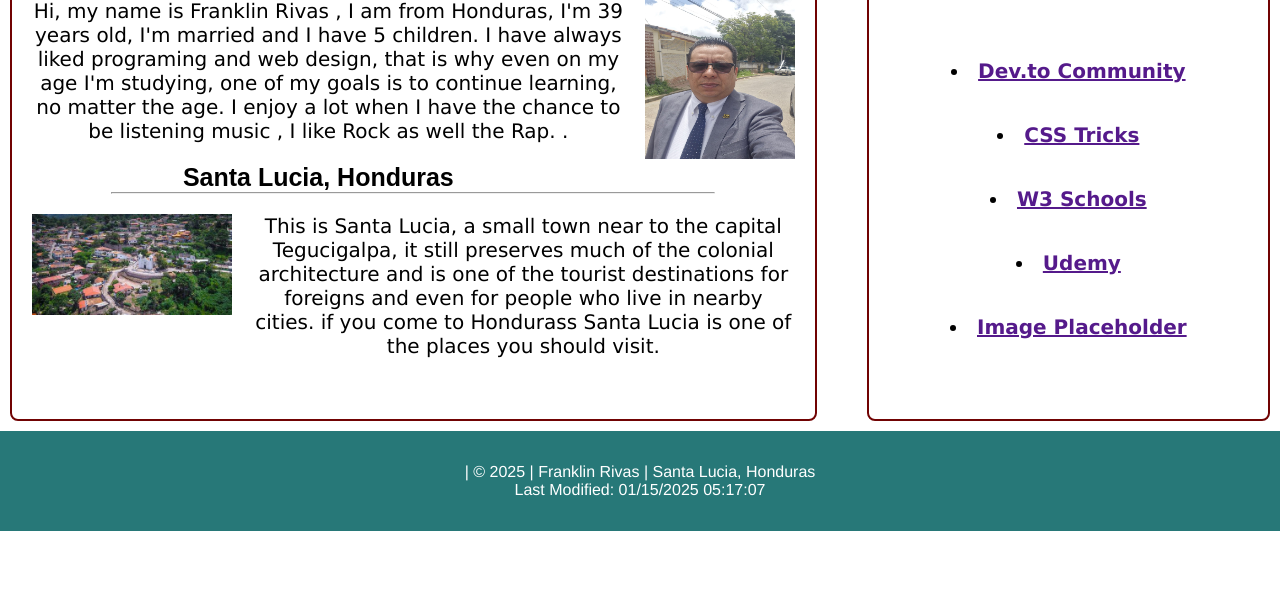
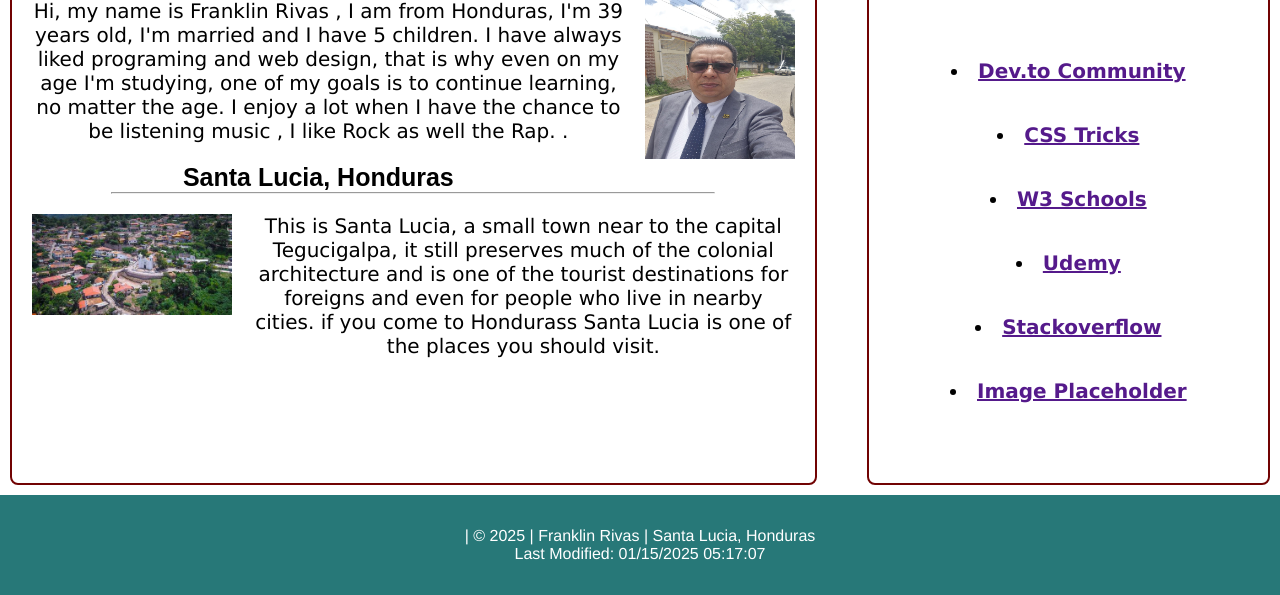
Before and after one commit to frankjvip/wdd131, a plain HTML site: page week01/index.html in a window 1280 px wide. Shown: the part 218-813 px from the top of the page. Drawn offline with Linux system fonts and the light colour scheme.

Commit message:
completing w02

```diff
--- a/index.html
+++ b/week01/index.html
@@ -48,6 +48,7 @@
                 <li><a href="">CSS Tricks</a></li>
                 <li><a href="">W3 Schools</a></li>
                 <li><a href="">Udemy</a></li>
+                <li><a href="">Stackoverflow</a></li>
                 <li><a href="">Image Placeholder</a></li>
             </ul>
         </section>
--- /dev/null
+++ b/week02/styles/media-query.css
@@ -0,0 +1,32 @@
+body {
+    font-family: 'Roboto', sans-serif;
+}
+
+header, main, footer {
+    max-width: 640px;
+    margin: 1rem auto;
+    border: 1px solid #bbb;
+    padding: 1rem;
+    background-color: #e6f2ff;
+}
+
+main {
+    display: grid;
+    grid-template-columns: 1fr;
+    grid-gap: 1rem;
+}
+
+section {
+    padding: 1rem;
+    background-color: #fff;
+}
+@media screen and (min-width: 500px) {
+    header {
+      background-color: #000;
+      color: #fff;
+    }
+
+    main {
+      grid-template-columns: 1fr 1fr;
+    }
+  }
```
Also changed, not shown: week02/media-query.html (added, +32 -0 lines), week01/images/profile.jpeg (renamed from images/profile.jpeg), week01/images/santa lucia.jpg (renamed from images/santa lucia.jpg), week01/scripts/getdates.js (renamed from scripts/getdates.js), week01/styles/base.css (renamed from styles/base.css), week02/styles/media-query-large.css (added).
